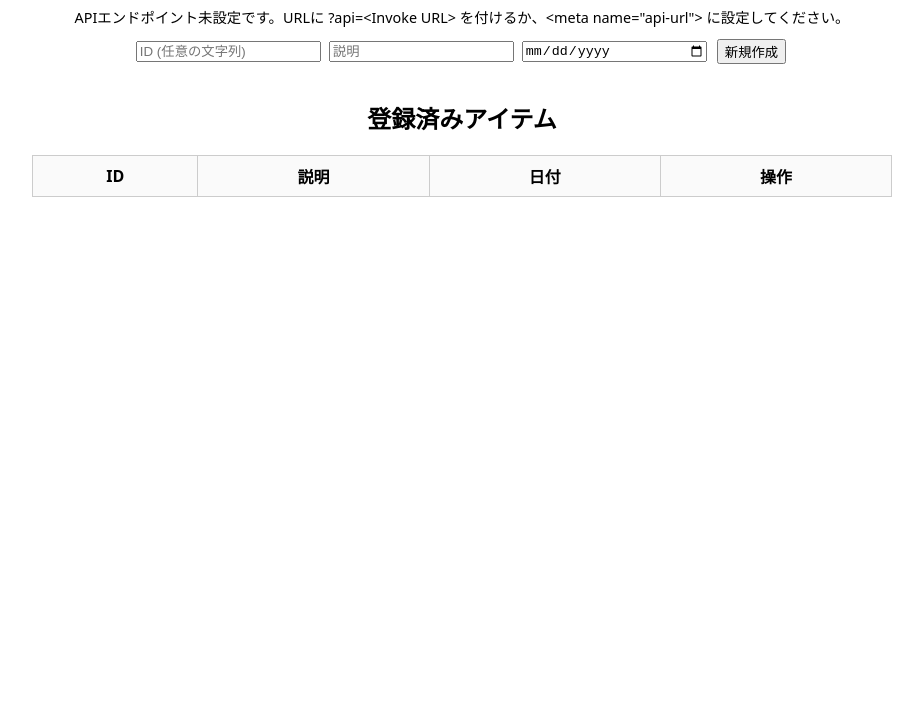
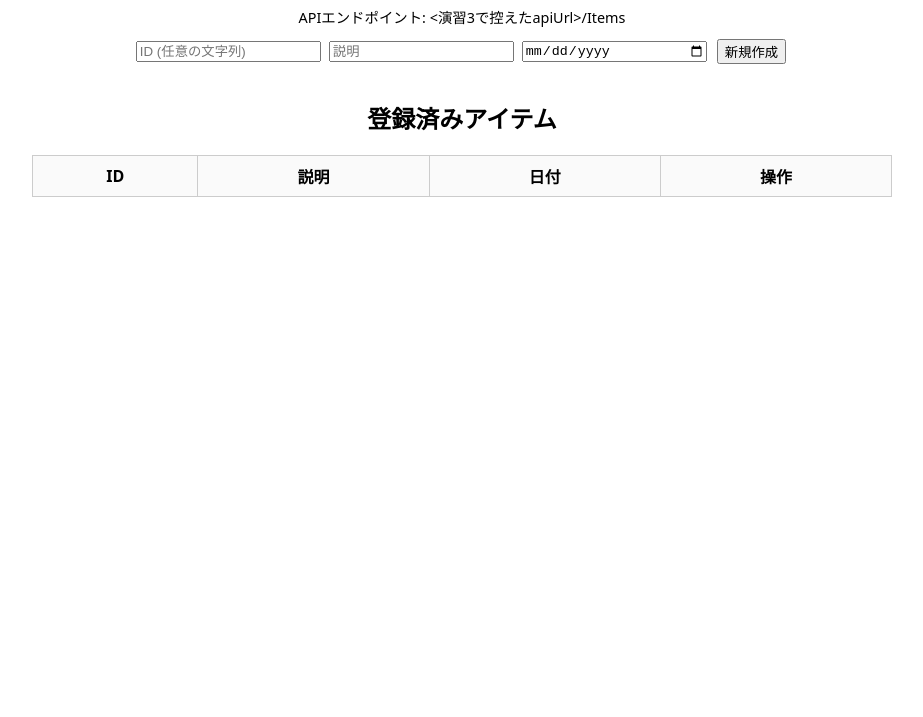
Before and after one commit to msi-aws-naruhon-ensyu/chapter3_ensyu, a plain HTML site: page Msi-Chapter3-Ensyu/frontend/index.html in a window 1280 px wide. Shown: the part 83-800 px from the top of the page, without its empty margins (178-1101 px from the left). Drawn offline with Linux system fonts and the light colour scheme; no server answers.

Commit message:
Add files via upload

```diff
--- a/Msi-Chapter3-Ensyu/frontend/index.html
+++ b/Msi-Chapter3-Ensyu/frontend/index.html
@@ -4,8 +4,8 @@
   <meta charset="utf-8">
   <title>サーバレス演習サイト</title>
   <meta name="viewport" content="width=device-width, initial-scale=1">
-  <!-- ここに API を固定したい場合だけ設定（例: https://xxx.execute-api.ap-northeast-1.amazonaws.com/items またはベースURL） -->
-  <meta name="api-url" content="">
+  <!-- ここに API を固定したい場合だけ設定（例: https://xxx.execute-api.ap-northeast-1.amazonaws.com/Items またはベースURL） -->
+  <meta name="api-url" content="<演習3で控えたapiUrl>/Items">
   <style>
     :root { --gap: 8px; --bd:#ccc; --font: system-ui, -apple-system, "Segoe UI", Roboto, "Helvetica Neue", Arial, "Noto Sans JP", "Hiragino Kaku Gothic ProN", Meiryo, sans-serif; }
     body { text-align:center; font-family: var(--font); margin: 16px; }
@@ -57,7 +57,7 @@
     function normalizeItemsUrl(u) {
       if (!u) return "";
       u = u.replace(/\/+$/, "");
-      return /\/items$/.test(u) ? u : (u + "/items");
+      return /\/Items$/.test(u) ? u : (u + "/Items");
     }
     function resolveApiUrl() {
       const u = new URL(location.href);
@@ -73,7 +73,7 @@
       ? `APIエンドポイント: ${apiUrl}`
       : "APIエンドポイント未設定です。URLに ?api=<Invoke URL> を付けるか、<meta name=\"api-url\"> に設定してください。";
 
-    // --- fetch ラッパ（10sタイムアウト、204/空レス対応、詳細エラー） ---
+    // --- fetch ラッパ ---
     async function request(url, options = {}) {
       const controller = new AbortController();
       const t = setTimeout(() => controller.abort(), 10_000);
@@ -94,7 +94,7 @@
     const tbody = $("#table tbody");
     const form = $("#form");
 
-    // --- 描画（DOM APIで安全に構築） ---
+    // --- 描画 ---
     async function draw() {
       if (!apiUrl) return;
       try {
@@ -141,7 +141,7 @@
       }
     }
 
-    // --- 行操作（イベント委譲：編集↔保存／削除） ---
+    // --- 行操作（編集/保存/削除） ---
     tbody.addEventListener("click", async (ev) => {
       const btn = ev.target.closest("button");
       if (!btn) return;
```
